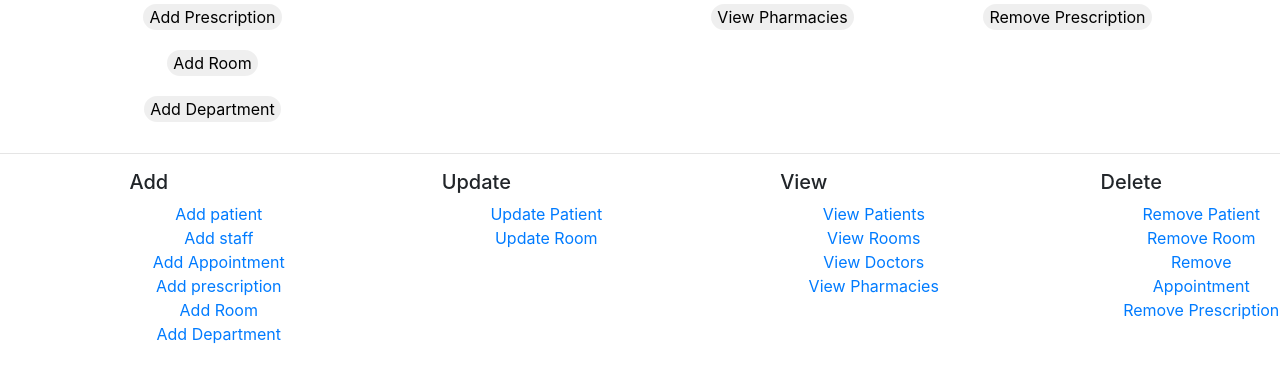
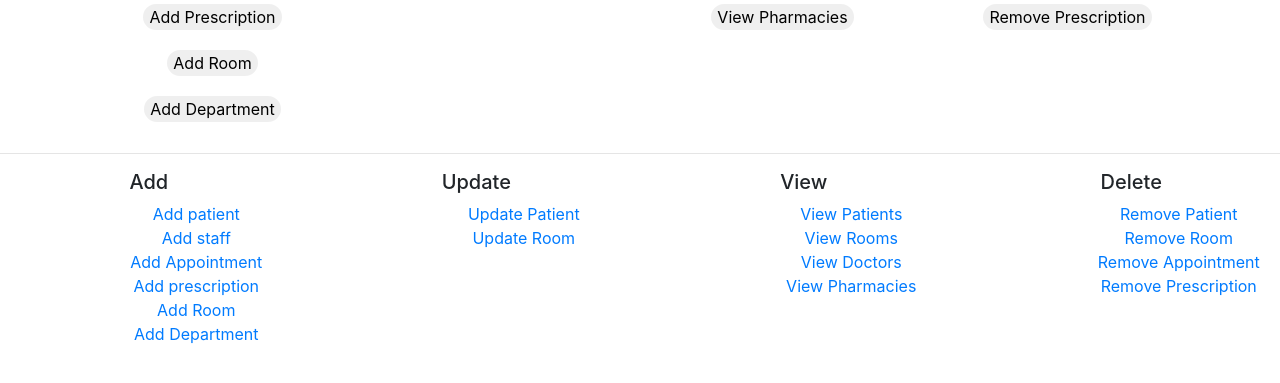
Before and after one commit to LoganSizemore/Database-Management-Systems-Hospital-Management-System, a PHP site: page /index.php in a window 1280 px wide. Shown: the part 252-635 px from the top of the page. Run offline with PHP 8.4, Linux system fonts and the light colour scheme.

Commit message:
Updated Lists one more time
Removing bullet points

```diff
--- a/style.css
+++ b/style.css
@@ -15,7 +15,7 @@ button:hover{
     color: red;
 }
 
-li{
+ul{
     list-style-type: none;
-    padding-left: 100px !important;
+    padding-left: 95px !important;
 }
--- a/view/style.css
+++ b/view/style.css
@@ -15,7 +15,7 @@ button:hover{
     color: red;
 }
 
-li{
+ul{
     list-style-type: none;
     padding-left: 95px !important;
 }
```
